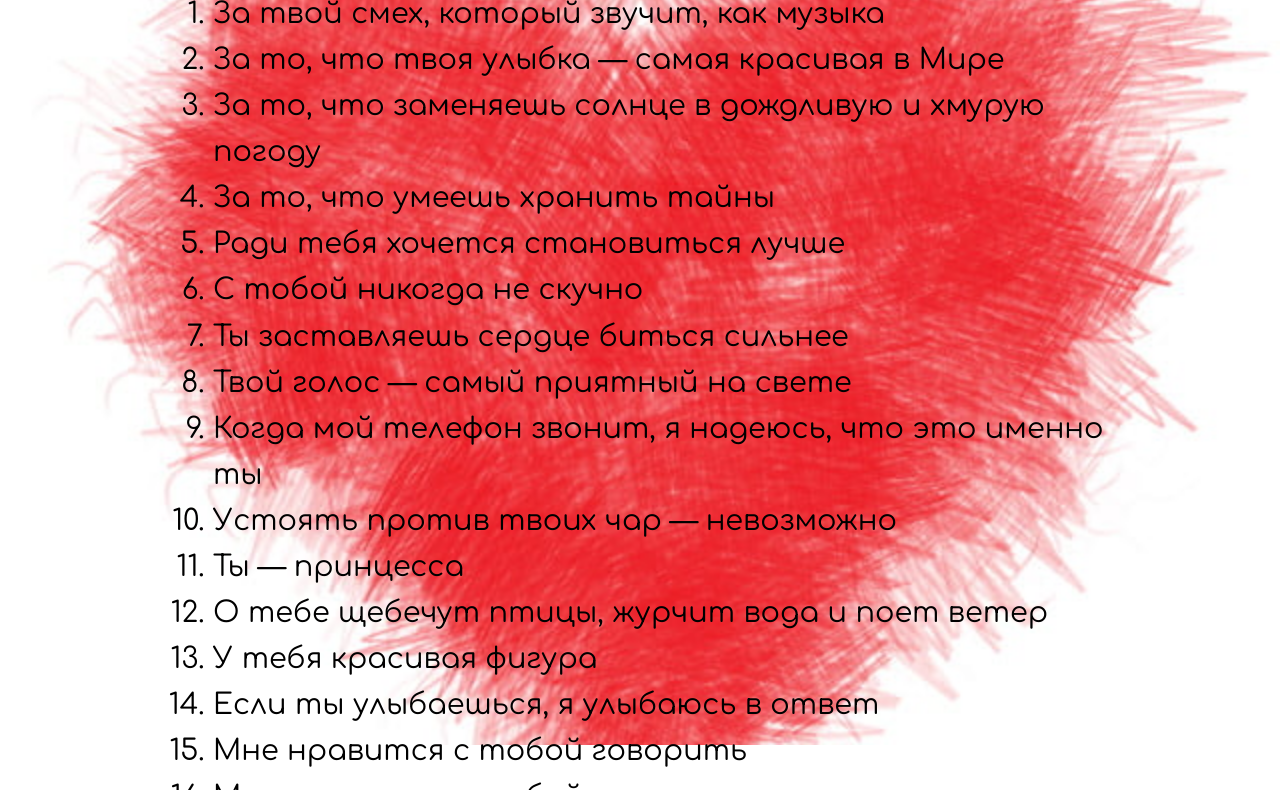
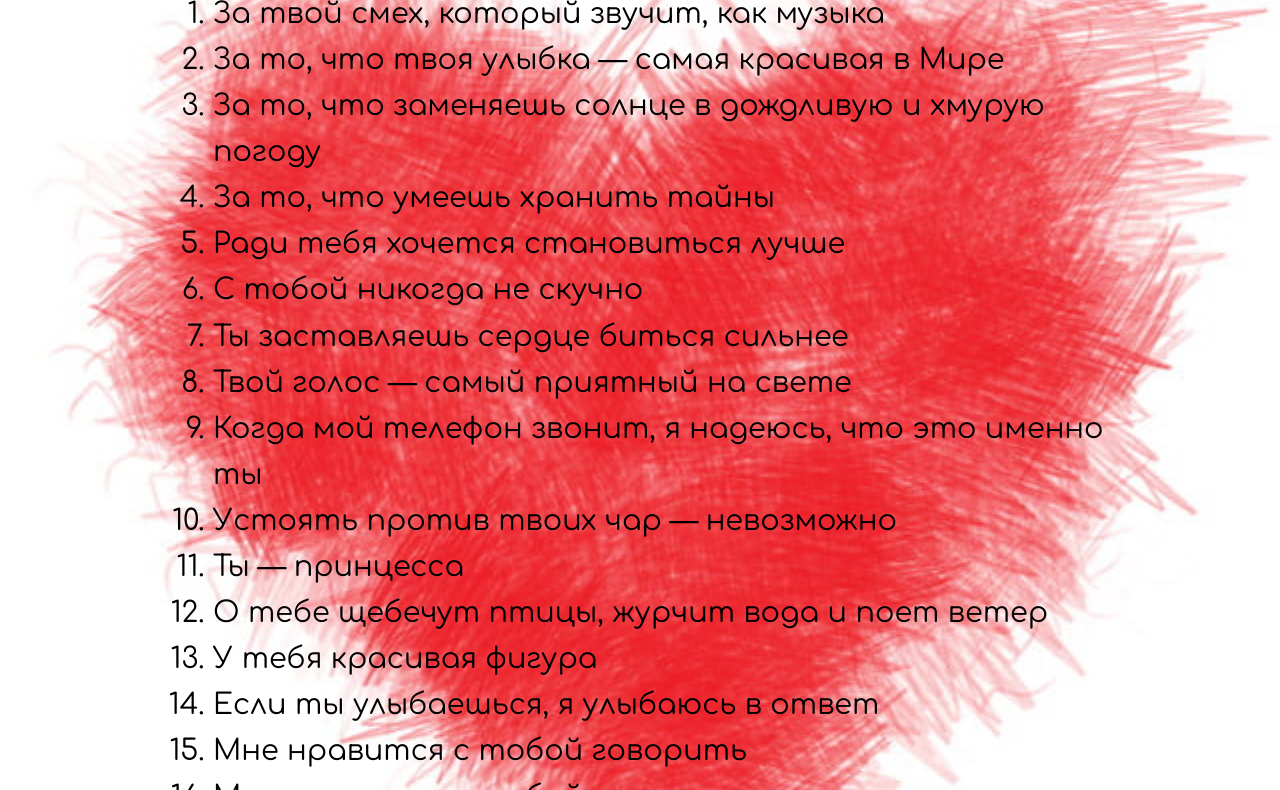
Before and after one commit to easy-for-you/Valentines-day, a plain HTML site: page index.html in a window 1280 px wide. Shown: the part 55-845 px from the top of the page. Drawn offline with Linux system fonts and the light colour scheme.

Commit message:
Update style.css

```diff
--- a/style.css
+++ b/style.css
@@ -50,8 +50,7 @@ header {
 /*Main*/
 main {
   width: 100%;
-  min-height: 100%;
-  height: 100vh;
+  /*height: 100vh;*/
   background: url(background.jpg) center no-repeat;
   background-size: cover;
 }
```
